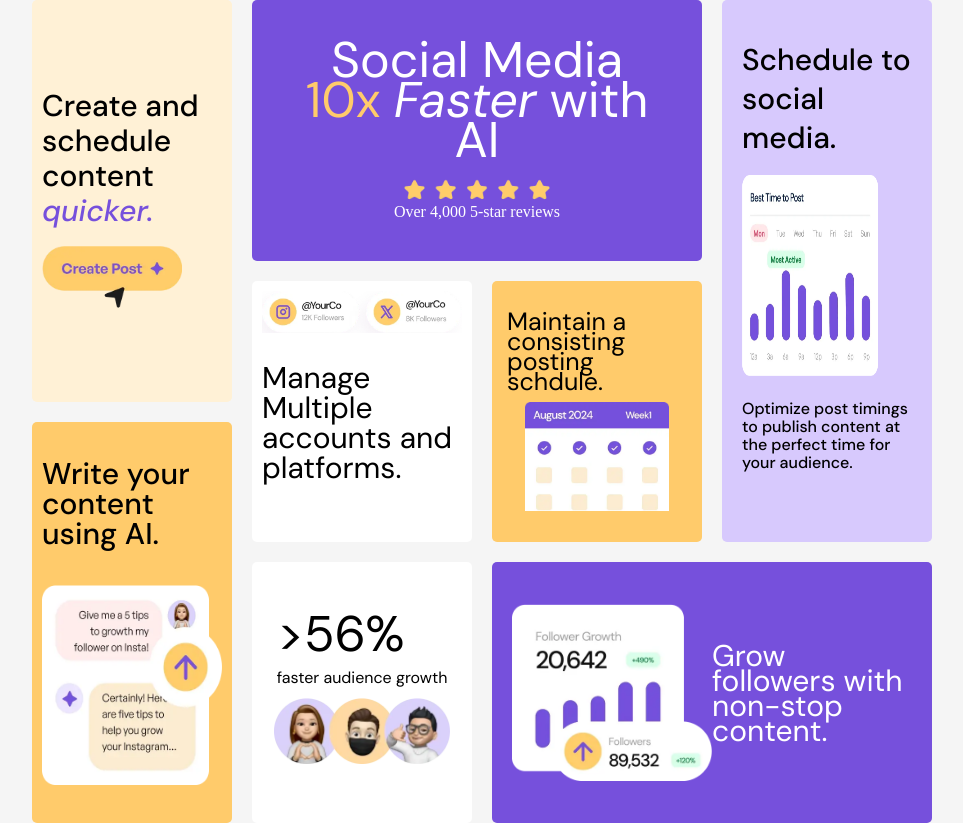
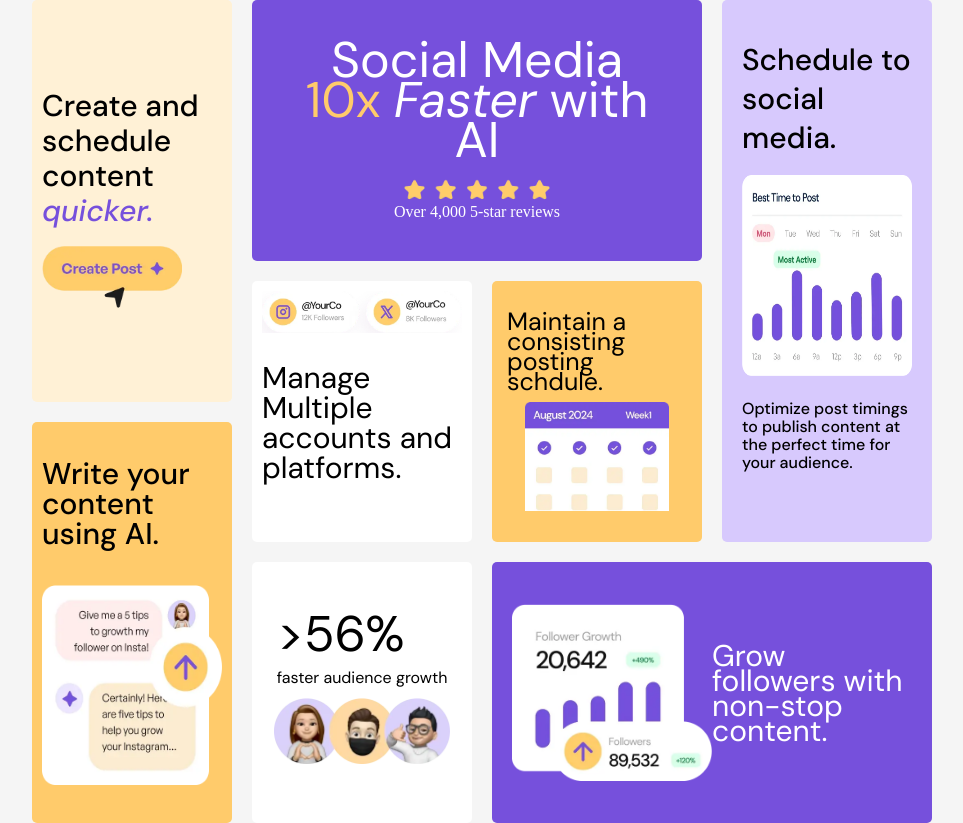
Before and after one commit to Oluwa-T-setemi/bento-grid-main, a plain HTML site: page index.html in a window 1280 px wide. Shown: the whole page, without its empty margins (158-1121 px from the left). Drawn offline with Linux system fonts and the light colour scheme.

Commit message:
Edited an error

```diff
--- a/index.html
+++ b/index.html
@@ -55,7 +55,7 @@
         </div>
         <div class="grid-item-4">
           <p>Schedule to social media.</p> <br>
-          <img src="/assets/images/illustration-schedule-posts.webp" alt="" width="80%" height="40%">
+          <img src="/assets/images/illustration-schedule-posts.webp" alt="" width="100%" height="40%">
           <p style="font-size: 16px; line-height: 18px;">
             Optimize post timings to publish content at the perfect time for your audience.
           </p>
```
